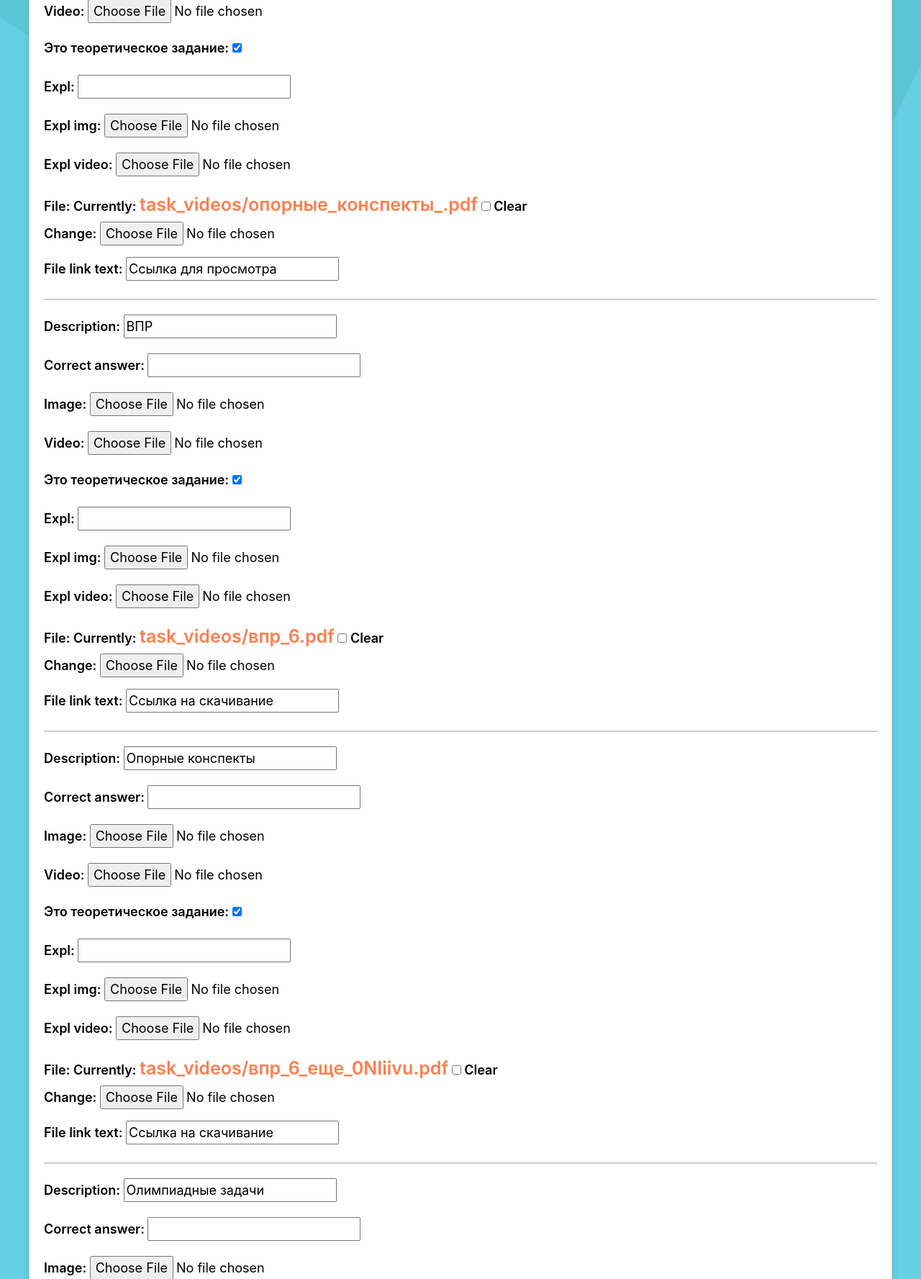
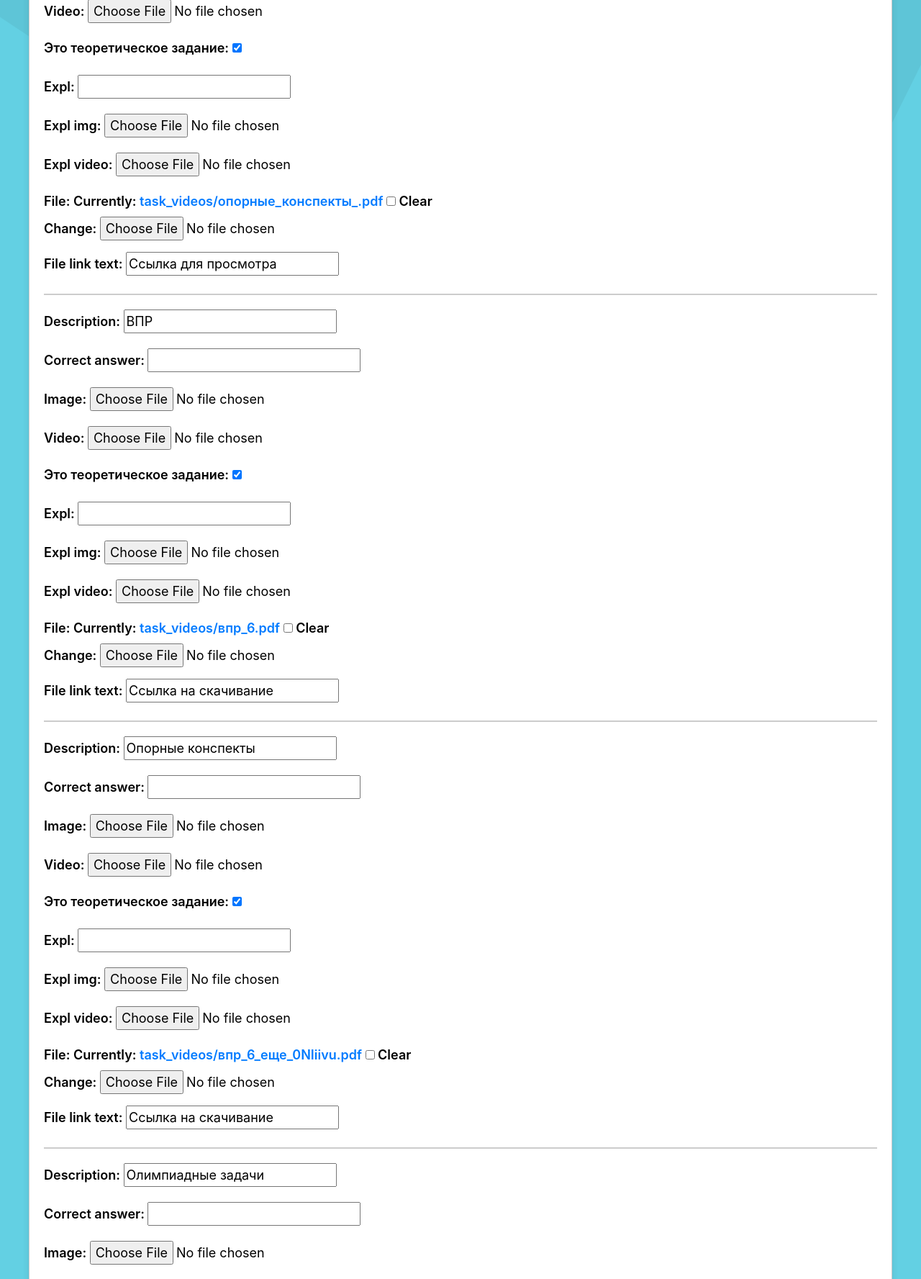
Before and after one commit to Rich14re/repet-online, a Django app: page /tasks/add/ in a window 1280 px wide. Shown: the part 1087-2864 px from the top of the page at 72% size. Run offline with Django 5.2, Linux system fonts and the light colour scheme; the first user in the database is signed in; data comes from the database, SQL or seed files in the repository; some libraries are stand-ins or nearby versions.

Commit message:
Update styles.css

```diff
--- a/static/styles.css
+++ b/static/styles.css
@@ -115,15 +115,6 @@ button {
     justify-content: space-between;
     width: 100%;
     height: 100%;
-}
-
-a{
-    font-size: 25px;
-    color: coral;
-}
-
-a:hover{
-    border: 5px solid #5078ff;
 }
 
 .animated-header {
```
